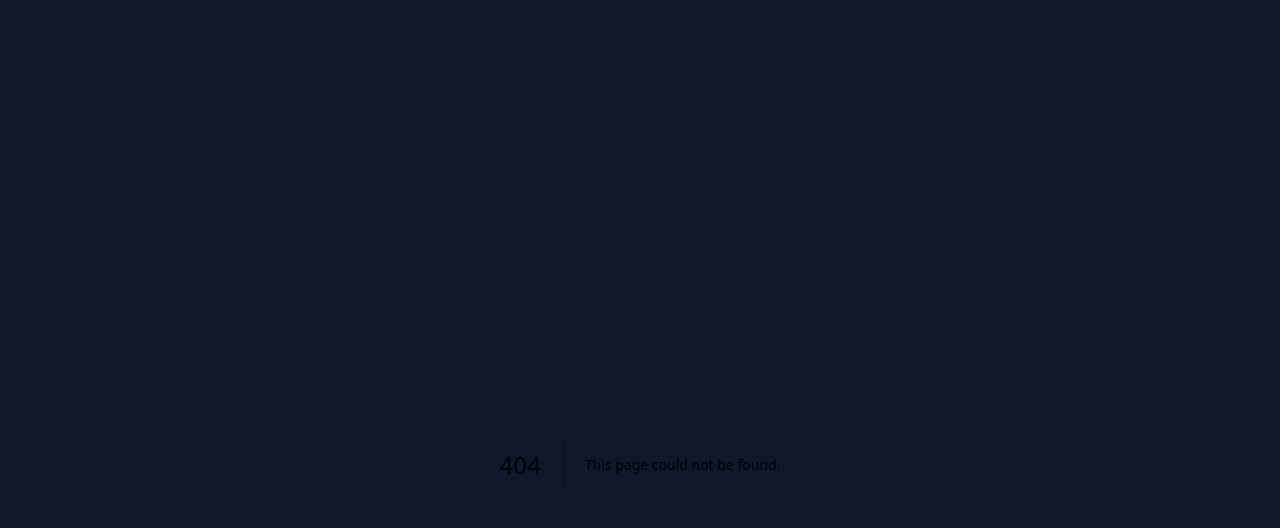
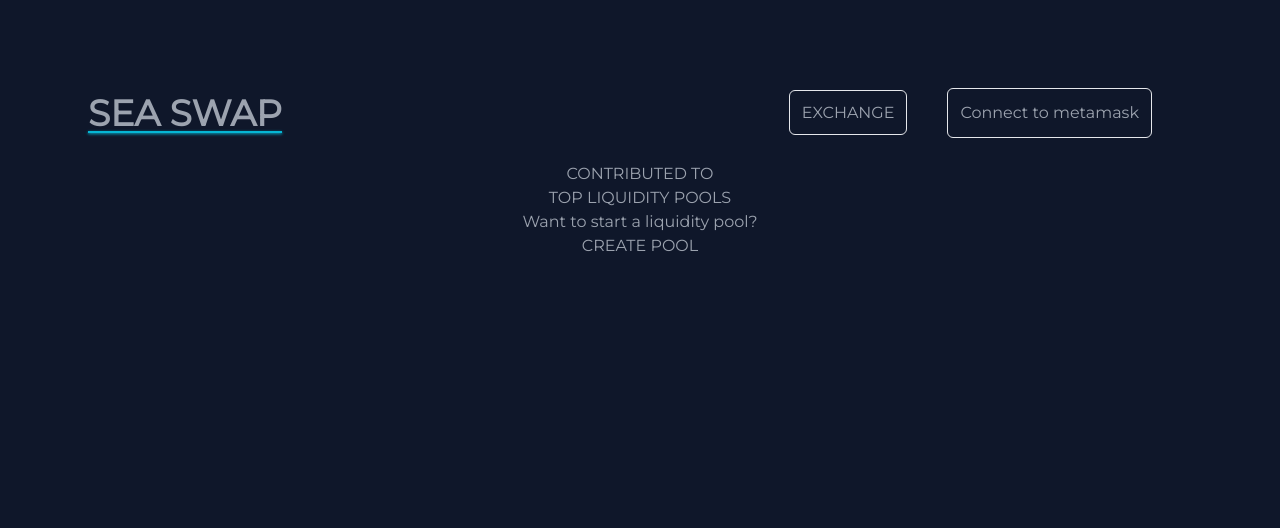
Before and after one commit to BChainbuddy/decentralizedExchange, a Next.js app: page /pools in a window 1280 px wide. Before the commit this address had no page. Shown: the top 528 px of the page. Built offline with nearby package versions, Linux system fonts and the light colour scheme.

Commit message:
made the design and started liquidity pools part

```diff
--- a/package.json
+++ b/package.json
@@ -11,6 +11,7 @@
   "dependencies": {
     "bignumber.js": "^9.1.2",
     "dotenv": "^16.3.1",
+    "encoding": "^0.1.13",
     "ethers": "^6.8.0",
     "next": "13.5.5",
     "qs": "^6.11.2",
--- a/src/app/page.js
+++ b/src/app/page.jsx
@@ -2,11 +2,12 @@
 
 import Image from "next/image";
 import { Montserrat } from "next/font/google";
-import Input from "./components/input";
-import Output from "./components/output";
-import Swap from "./components/swap";
-import Connect from "./components/connectButton";
+import Input from "../components/input";
+import Output from "../components/output";
+import Swap from "../components/swap";
+import Connect from "../components/connectButton";
 import { useState, useRef, useEffect } from "react";
+import Link from "next/link";
 
 const monserrat = Montserrat({
   subsets: ["latin"],
@@ -32,9 +33,12 @@ export default function Home() {
           <div className="absolute inset-x-0 bottom-0 h-0.5 bg-cyan-500 shadow shadow-cyan-500"></div>
         </div>
         <div>
-          <button className="text-gray-400 mr-10 border rounded-md p-3 hover:bg-zinc-300">
+          <Link
+            href='/pools'
+            className="text-gray-400 mr-10 border rounded-md p-3 hover:bg-zinc-300"
+          >
             LIQUIDITY POOLS
-          </button>
+          </Link>
           <Connect isConnected={isConnected}></Connect>
         </div>
       </header>
--- /dev/null
+++ b/src/app/pools/page.jsx
@@ -0,0 +1,50 @@
+"use client"
+
+import Image from "next/image";
+import { Montserrat } from "next/font/google";
+import Input from "../../components/input";
+import Output from "../../components/output";
+import Swap from "../../components/swap";
+import Connect from "../../components/connectButton";
+import { useState, useRef, useEffect } from "react";
+import Link from "next/link";
+import { redirect } from "next/navigation"
+
+const monserrat = Montserrat({
+  subsets: ["latin"],
+  weight: ["400"],
+});
+
+export default function liquidityPools() {
+  const [connected, isConnected] = useState(false);
+
+  return ( <div className={monserrat.className}>
+      <header className="justify-between flex flex-row items-center p-6">
+        <div className="relative">
+          <p className="text-gray-400 text-4xl font-bold">SEA SWAP</p>
+          <div className="absolute inset-x-0 bottom-0 h-0.5 bg-cyan-500 shadow shadow-cyan-500"></div>
+        </div>
+        <div>
+          <Link
+            href="/"
+            className="text-gray-400 mr-10 border rounded-md p-3 hover:bg-zinc-300"
+          >
+            EXCHANGE
+          </Link>
+          <Connect isConnected={isConnected}></Connect>
+        </div>
+      </header>
+      <div className="flex flex-col text-gray-400 place-items-center">
+        <h1>CONTRIBUTED TO</h1>
+      </div>
+      <div className="flex flex-col text-gray-400 place-items-center">
+        <h1>TOP LIQUIDITY POOLS</h1>
+      </div>
+      <div className="flex flex-col text-gray-400 place-items-center">
+        <h1>Want to start a liquidity pool?</h1>
+        <button>CREATE POOL</button>
+      </div>
+
+    </div>
+  );
+}
--- a/src/app/components/input.js
+++ b/src/components/input.js
@@ -1,6 +1,10 @@
-"use client";
+import { useState, useEffect } from "react";
 
-import { useState, useEffect } from "react";
+async function getTokenList() {
+  const response = await fetch("https://tokens.coingecko.com/uniswap/all.json");
+  const tokenListJSON = await response.json();
+  return tokenListJSON.tokens;
+}
 
 export default function Input({
   chooseTokenInput,
@@ -44,12 +48,7 @@ export default function Input({
 
   async function tokenListInit() {
     try {
-      const response = await fetch(
-        "https://tokens.coingecko.com/uniswap/all.json"
-      );
-      const tokenListJSON = await response.json();
-      const allTokens = tokenListJSON.tokens;
-
+      const allTokens = await getTokenList();
       // Filter tokens based on the input text if it's not empty
       const filteredTokens =
         inputText !== ""
@@ -126,7 +125,6 @@ export default function Input({
                     );
                   }}
                 >
-                  {/* <img className="" src={token.logoURI} alt={token.symbol} /> */}
                   <span className="">{token.symbol}</span>
                 </button>
               ))}
```
Also changed, not shown: src/app/layout.jsx (renamed from src/app/layout.js), src/components/connectButton.js (renamed from src/app/components/connectButton.js), src/components/output.js (renamed from src/app/components/output.js), src/components/swap.js (renamed from src/app/components/swap.js), 1 other file (tests, documents, lock files or other folders).
